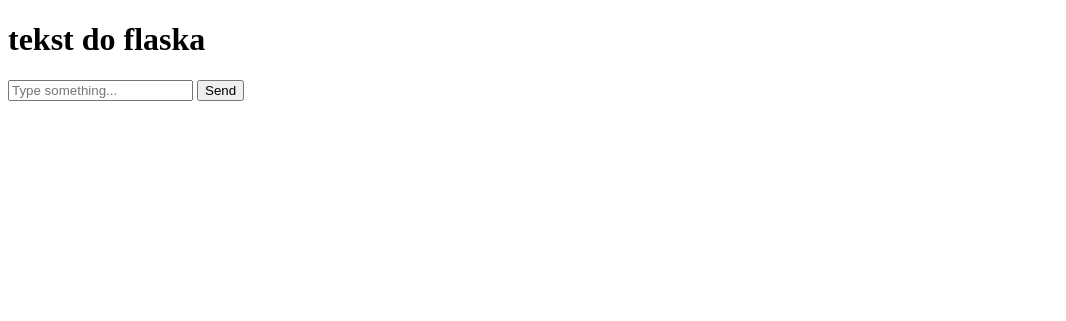
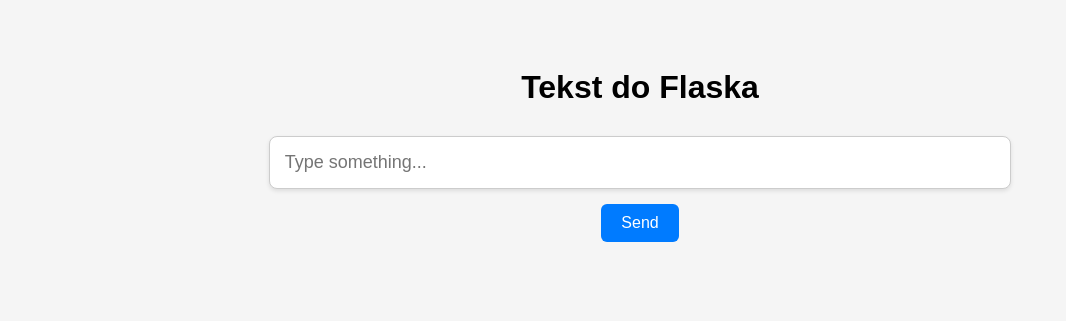
Before and after one commit to Brtsz8/flashcard-maker, a Flask app: page / in a window 1280 px wide. Shown: the top 321 px of the page, without its empty margins (0-1066 px from the left). Run offline with Flask 3, Linux system fonts and the light colour scheme.

Commit message:
main page

```diff
--- a/flashcards-app/backend/templates/index.html
+++ b/flashcards-app/backend/templates/index.html
@@ -3,14 +3,80 @@
 <head>
     <meta charset="UTF-8">
     <title>Send with Fetch</title>
+    <style>
+        body {
+            font-family: Arial, sans-serif;
+            display: flex;
+            flex-direction: column;
+            align-items: center;
+            padding: 40px;
+            background-color: #f5f5f5;
+        }
+
+        h1 {
+            margin-bottom: 30px;
+        }
+
+        #messageInput {
+            width: 60%;
+            padding: 15px;
+            font-size: 18px;
+            border: 1px solid #ccc;
+            border-radius: 8px;
+            margin-bottom: 15px;
+            box-shadow: 0 2px 4px rgba(0,0,0,0.1);
+        }
+
+        button {
+            padding: 10px 20px;
+            font-size: 16px;
+            cursor: pointer;
+            background-color: #007BFF;
+            color: white;
+            border: none;
+            border-radius: 6px;
+            transition: background-color 0.2s;
+        }
+
+        button:hover {
+            background-color: #0056b3;
+        }
+
+        #response {
+            width: 80%;
+            margin-top: 40px;
+        }
+
+        .qa-block {
+            display: flex;
+            justify-content: space-between;
+            align-items: flex-start;
+            background-color: white;
+            padding: 20px;
+            margin-bottom: 20px;
+            border-radius: 10px;
+            box-shadow: 0 2px 5px rgba(0,0,0,0.1);
+        }
+
+        .question {
+            width: 45%;
+            font-weight: bold;
+            color: #333;
+        }
+
+        .answer {
+            width: 50%;
+            color: #555;
+        }
+    </style>
 </head>
 <body>
-    <h1>tekst do flaska</h1>
+    <h1>Tekst do Flaska</h1>
 
     <input type="text" id="messageInput" placeholder="Type something...">
     <button onclick="sendMessage()">Send</button>
 
-    <p id="response"></p>
+    <div id="response"></div>
 
     <script>
         async function sendMessage() {
@@ -26,26 +92,30 @@
 
             const data = await response.json();
 
-        // Render results nicely
             const responseContainer = document.getElementById("response");
-        responseContainer.innerHTML = "";  // Clear previous results
+            responseContainer.innerHTML = "";
 
             if (Array.isArray(data)) {
                 data.forEach((item, index) => {
-                const question = document.createElement("h3");
+                    const block = document.createElement("div");
+                    block.className = "qa-block";
+
+                    const question = document.createElement("div");
+                    question.className = "question";
                     question.textContent = `Q${index + 1}: ${item.question}`;
 
-                const answer = document.createElement("p");
+                    const answer = document.createElement("div");
+                    answer.className = "answer";
                     answer.textContent = `A: ${item.solution}`;
 
-                responseContainer.appendChild(question);
-                responseContainer.appendChild(answer);
+                    block.appendChild(question);
+                    block.appendChild(answer);
+                    responseContainer.appendChild(block);
                 });
             } else {
                 responseContainer.textContent = "Unexpected response format.";
             }
         }
     </script>
-
 </body>
 </html>
```
Lines whose indentation alone changed are shown as unchanged.
